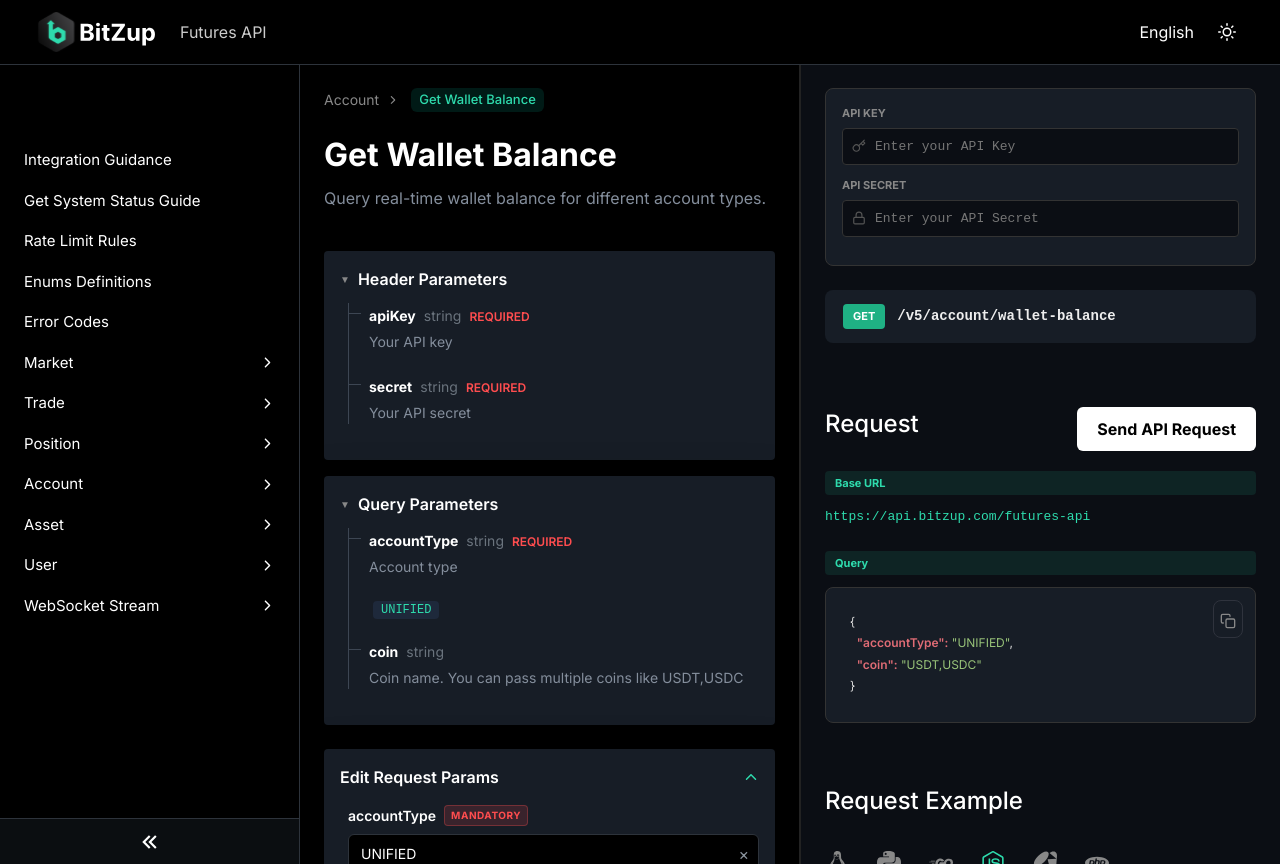
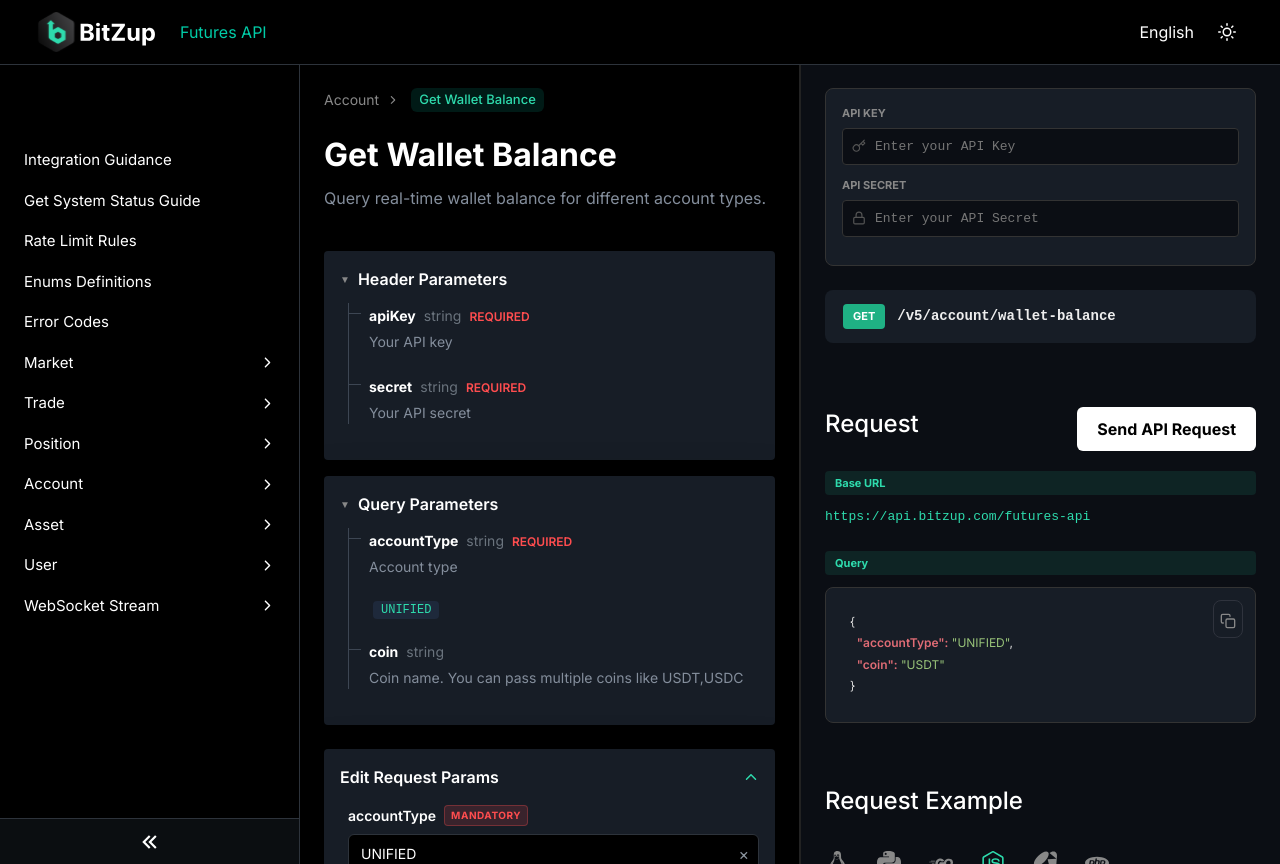
Before and after one commit to harsh8501/bitzup-exchange, a React (Vite) app: page /bitzup-exchange/docs/v5/account/wallet-balance-api in a window 1280 px wide. Built offline with nearby package versions, Linux system fonts and the light colour scheme.

Commit message:
refactor: update default wallet coin parameter and adjust navigation link text color

```diff
--- a/src/components/pages/GetWalletBalanceApi.jsx
+++ b/src/components/pages/GetWalletBalanceApi.jsx
@@ -8,7 +8,7 @@ export const GetWalletBalanceApi = () => {
 
   const [requestBody, setRequestBody] = useState({
     accountType: "UNIFIED",
-    coin: "USDT,USDC"
+    coin: "USDT"
   });
 
   return (
--- a/src/styles/layout.css
+++ b/src/styles/layout.css
@@ -14,7 +14,7 @@
   background: #fff;
 }
 .nav-links a {
-  color: var(--text-primary);
+  color: var(--text-accent);
   opacity: 0.8;
   font-size: 16px;
   margin-right: 18px;
@@ -22,7 +22,7 @@
 }
 
 [data-theme="light"] .nav-links a {
-  color: var(--text-primary);
+  color: var(--text-accent);
   opacity: 1;
 }
 
```
